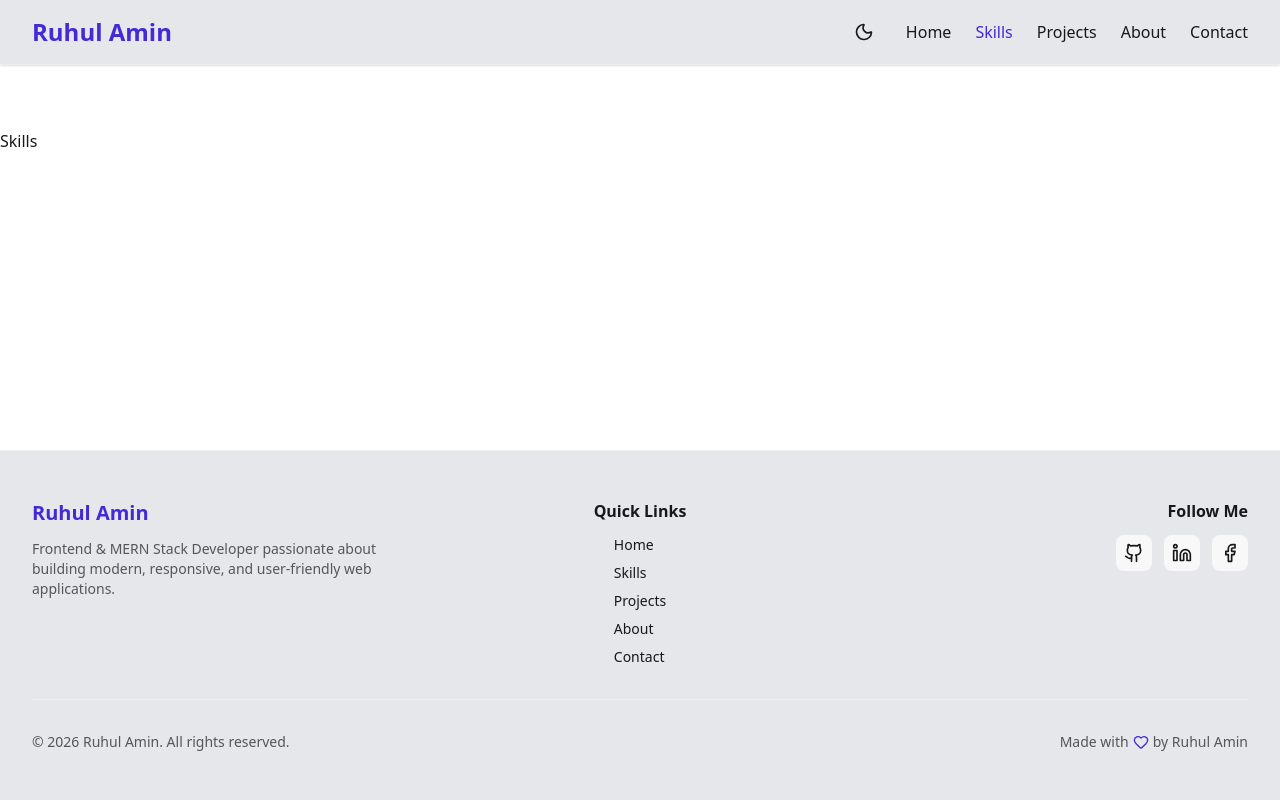
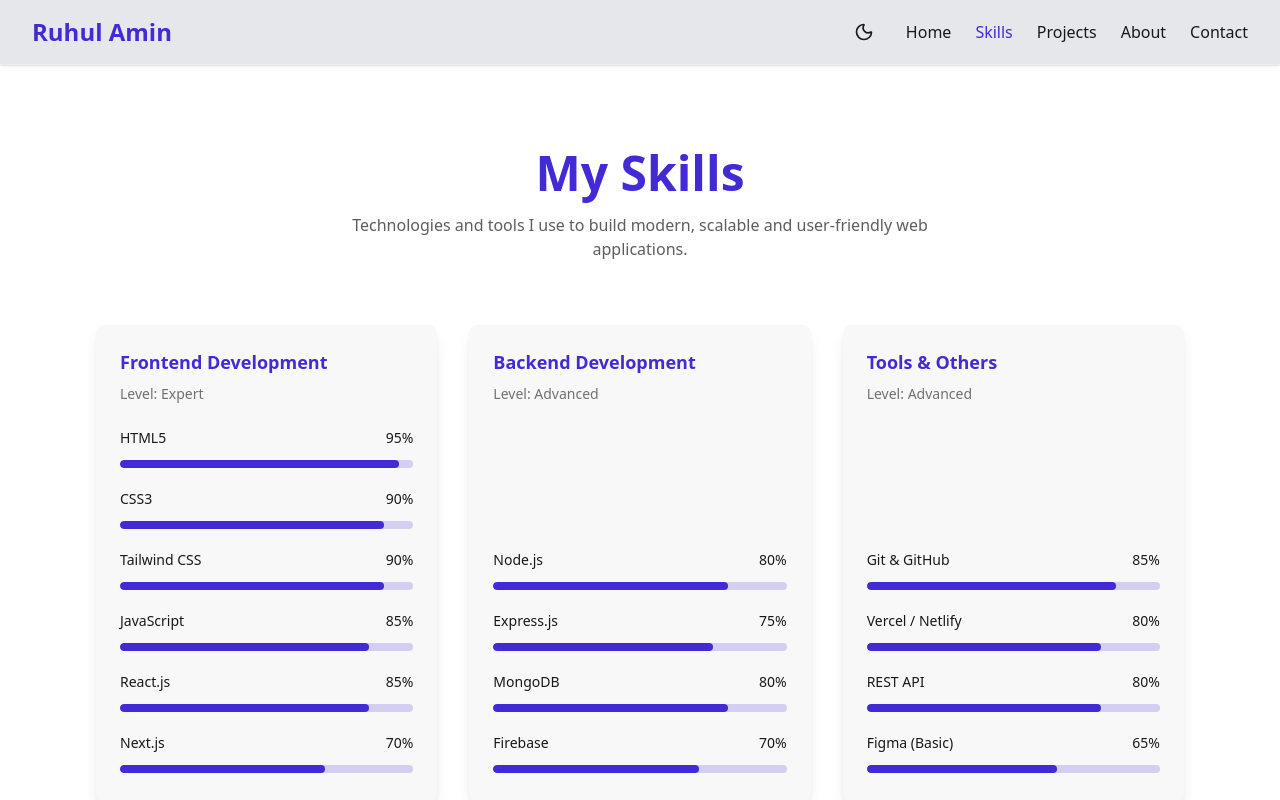
Before and after one commit to ruhulamindev/portfolio-website-with-react, a React (Vite) app: page /skills in a window 1280 px wide. Shown: the top 800 px of the page. Built offline with nearby package versions, Linux system fonts and the light colour scheme.

Commit message:
skills complete and profile update and framer motion add

```diff
--- a/package.json
+++ b/package.json
@@ -12,9 +12,11 @@
   "dependencies": {
     "@tailwindcss/vite": "^4.1.18",
     "daisyui": "^5.5.14",
+    "framer-motion": "^12.26.1",
     "lucide-react": "^0.562.0",
     "react": "^19.2.0",
     "react-dom": "^19.2.0",
+    "react-icons": "^5.5.0",
     "react-router-dom": "^7.12.0",
     "react-toastify": "^11.0.5",
     "tailwindcss": "^4.1.18"
--- a/src/Components/HeroSection.jsx
+++ b/src/Components/HeroSection.jsx
@@ -2,6 +2,26 @@ import React from "react";
 import { Github, Linkedin, Download, Facebook } from "lucide-react";
 import { Link } from "react-router-dom";
 import MyContainer from "./../Components/MyContainer";
+// eslint-disable-next-line no-unused-vars
+import { motion } from "framer-motion";
+import {
+  FaHtml5,
+  FaCss3Alt,
+  FaReact,
+  FaNodeJs,
+  FaGitAlt,
+  FaGithub,
+} from "react-icons/fa";
+import {
+  SiTailwindcss,
+  SiMongodb,
+  SiFirebase,
+  SiNextdotjs,
+  SiExpress,
+  SiJavascript,
+  SiVercel,
+  SiNetlify,
+} from "react-icons/si";
 
 const HeroSection = () => {
   const handleDownloadResume = () => {
@@ -10,6 +30,23 @@ const HeroSection = () => {
     link.download = "Ruhul_Amin_Resume.pdf";
     link.click();
   };
+
+  const techIcons = [
+    { icon: FaHtml5, color: "text-orange-500" },
+    { icon: FaCss3Alt, color: "text-blue-500" },
+    { icon: SiTailwindcss, color: "text-sky-400" },
+    { icon: SiJavascript, color: "text-yellow-400" },
+    { icon: FaReact, color: "text-cyan-400" },
+    { icon: SiNextdotjs, color: "text-white" },
+    { icon: SiFirebase, color: "text-yellow-500" },
+    { icon: SiMongodb, color: "text-green-600" },
+    { icon: FaNodeJs, color: "text-green-500" },
+    { icon: SiExpress, color: "text-gray-300" },
+    { icon: FaGitAlt, color: "text-red-500" },
+    { icon: FaGithub, color: "text-gray-200" },
+    { icon: SiVercel, color: "text-white" },
+    { icon: SiNetlify, color: "text-teal-400" },
+  ];
 
   return (
     <div className="flex flex-col items-start justify-start bg-base-100 pt-4 md:pt-4">
@@ -70,15 +107,41 @@ const HeroSection = () => {
             </div>
           </div>
 
-          {/* Right Side - Profile Image */}
-          {/* Right Side - Profile Image */}
-          <div className="flex justify-center lg:justify-end">
-            <div className="w-full max-w-sm aspect-square bg-base-200 rounded-2xl flex items-center justify-center border border-base-300 lg:ml-auto">
-              <img
-                src="/IMG_20240509_001921.jpg"
-                alt="Profile"
-                className="w-full h-full object-cover rounded-2xl"
-              />
+          {/* Right Side - Profile with Rotating Icons */}
+          <div className="flex border justify-center lg:justify-end">
+            <div className="relative border w-72 h-72 md:w-80 md:h-80 flex items-center justify-center">
+              {/* Rotating Ring */}
+              <motion.div
+                animate={{ rotate: 360 }}
+                transition={{ repeat: Infinity, duration: 20, ease: "linear" }}
+                className="absolute inset-0"
+              >
+                {techIcons.map((item, index) => {
+                  const Icon = item.icon;
+                  const angle = (360 / techIcons.length) * index;
+
+                  return (
+                    <div
+                      key={index}
+                      className="absolute top-1/2 left-1/2"
+                      style={{
+                        transform: `rotate(${angle}deg) translateY(-160px)`,
+                      }}
+                    >
+                      <Icon className={`tech-icon ${item.color}`} />
+                    </div>
+                  );
+                })}
+              </motion.div>
+
+              {/* Profile Image */}
+              <div className="relative w-48 h-48 md:w-56 md:h-56 rounded-full overflow-hidden border-4 border-primary shadow-xl bg-base-200 z-10">
+                <img
+                  src="/IMG_20240509_001921.jpg"
+                  alt="Ruhul Amin"
+                  className="w-full h-full object-cover"
+                />
+              </div>
             </div>
           </div>
         </div>
--- a/src/Pages/Skills.jsx
+++ b/src/Pages/Skills.jsx
@@ -1,11 +1,95 @@
-import React from 'react';
+import React from "react";
 
 const Skills = () => {
-    return (
-        <div>
-            <h1>Skills</h1>
+  const skillCategories = [
+    {
+      title: "Frontend Development",
+      level: "Expert",
+      skills: [
+        { name: "HTML5", percent: 95 },
+        { name: "CSS3", percent: 90 },
+        { name: "Tailwind CSS", percent: 90 },
+        { name: "JavaScript", percent: 85 },
+        { name: "React.js", percent: 85 },
+        { name: "Next.js", percent: 70 },
+      ],
+    },
+    {
+      title: "Backend Development",
+      level: "Advanced",
+      skills: [
+        { name: "Node.js", percent: 80 },
+        { name: "Express.js", percent: 75 },
+        { name: "MongoDB", percent: 80 },
+        { name: "Firebase", percent: 70 },
+      ],
+    },
+    {
+      title: "Tools & Others",
+      level: "Advanced",
+      skills: [
+        { name: "Git & GitHub", percent: 85 },
+        { name: "Vercel / Netlify", percent: 80 },
+        { name: "REST API", percent: 80 },
+        { name: "Figma (Basic)", percent: 65 },
+      ],
+    },
+  ];
+
+  return (
+    <section className="min-h-screen bg-base-100 py-5">
+      <div className="max-w-6xl mx-auto px-4 md:px-8">
+
+        {/* Heading */}
+        <div className="text-center mb-16">
+          <h1 className="text-4xl md:text-5xl font-bold text-primary mb-4">
+            My Skills
+          </h1>
+          <p className="text-base-content/70 max-w-2xl mx-auto">
+            Technologies and tools I use to build modern, scalable and
+            user-friendly web applications.
+          </p>
         </div>
-    );
+
+        {/* Skill Cards */}
+        <div className="grid md:grid-cols-3 gap-8">
+          {skillCategories.map((category, index) => (
+            <div
+              key={index}
+              className="card bg-base-200 shadow-lg hover:shadow-xl transition"
+            >
+              <div className="card-body">
+                <h2 className="card-title text-primary">
+                  {category.title}
+                </h2>
+                <p className="text-sm text-base-content/60 mb-4">
+                  Level: {category.level}
+                </p>
+
+                {/* Skills Progress */}
+                <div className="space-y-4">
+                  {category.skills.map((skill, idx) => (
+                    <div key={idx}>
+                      <div className="flex justify-between mb-1 text-sm font-medium">
+                        <span>{skill.name}</span>
+                        <span>{skill.percent}%</span>
+                      </div>
+                      <progress
+                        className="progress progress-primary w-full"
+                        value={skill.percent}
+                        max="100"
+                      ></progress>
+                    </div>
+                  ))}
+                </div>
+              </div>
+            </div>
+          ))}
+        </div>
+
+      </div>
+    </section>
+  );
 };
 
 export default Skills;
--- a/src/index.css
+++ b/src/index.css
@@ -1,2 +1,12 @@
 @import "tailwindcss";
 @plugin "daisyui";
+
+
+.tech-icon {
+  position: absolute;
+  font-size: 34px;
+  background: #0f172a;
+  padding: 3px;
+  border-radius: 50%;
+  border: 1px solid #334155;
+}
```
Also changed, not shown: 1 other file (tests, documents, lock files or other folders).
